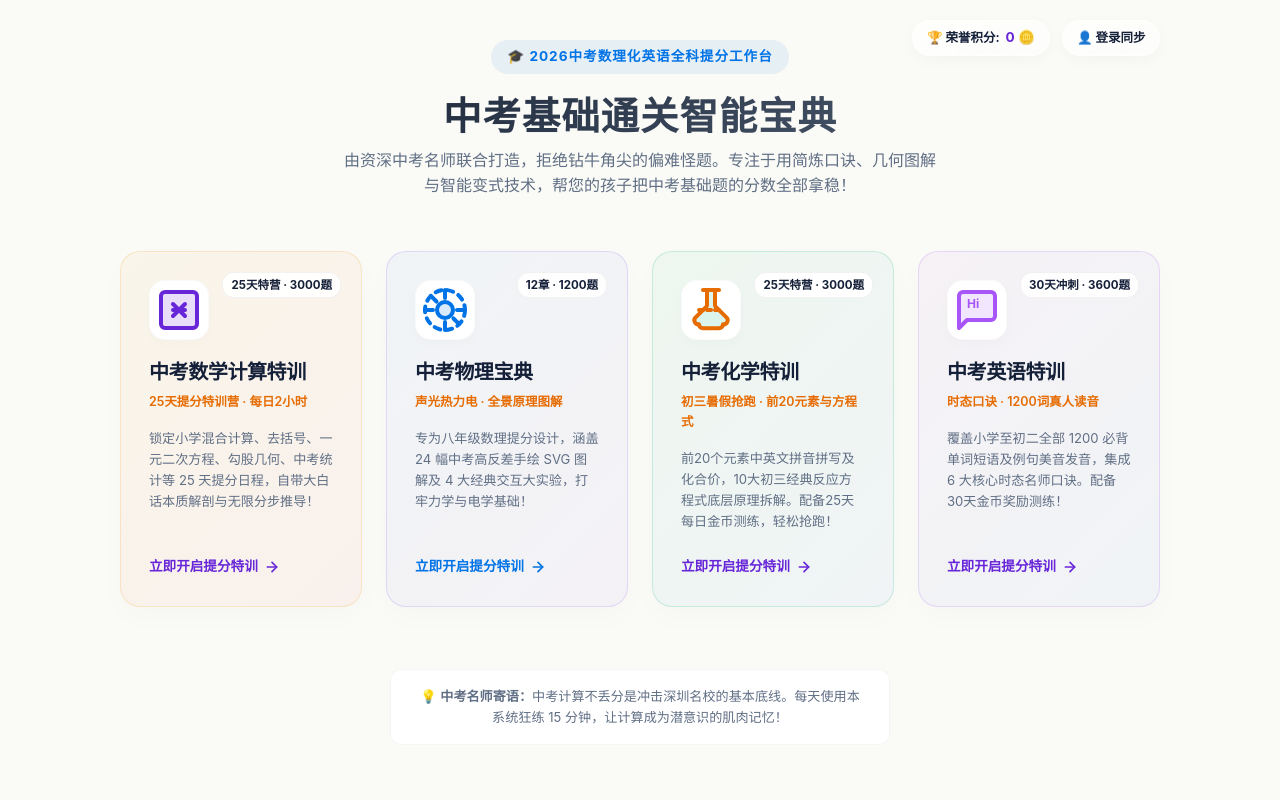
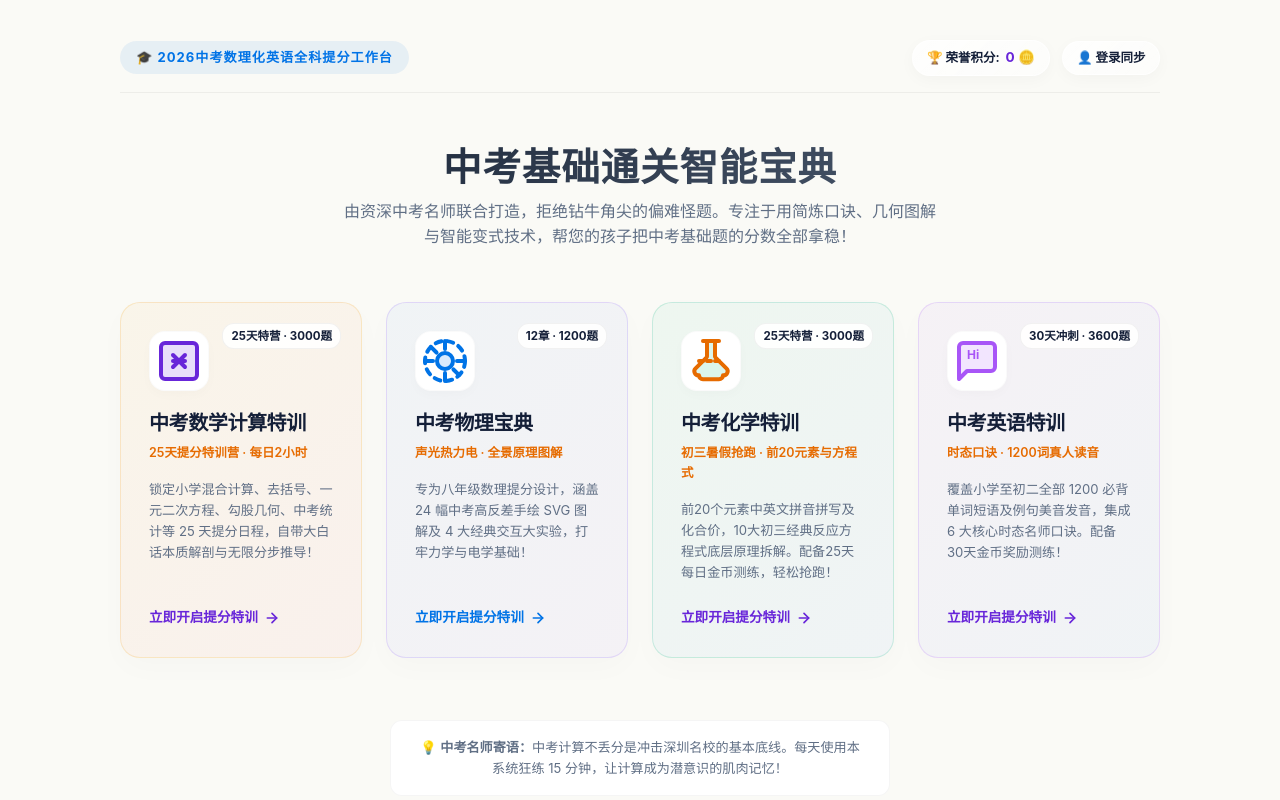
Before and after one commit to chichimon14/EXAM, a React (Vite) app: page / in a window 1280 px wide. Built offline with nearby package versions, Linux system fonts and the light colour scheme.

Commit message:
style: 优化大厅顶部控制区为响应式 Flex 顶栏，解决中窄屏幕下胶囊重叠问题

```diff
--- a/src/components/SubjectPortal.jsx
+++ b/src/components/SubjectPortal.jsx
@@ -184,14 +184,38 @@ export default function SubjectPortal({ onSelectSubject }) {
       position: 'relative'
     }}>
 
-      {/* 右上角悬浮积分与同步控制区 */}
+      {/* 顶部自适应控制栏：防止在 iPad / 移动端与标题和其它胶囊发生物理重叠 */}
       <div style={{
-        position: 'absolute',
-        top: '20px',
-        right: '20px',
+        width: '100%',
+        display: 'flex',
+        justifyContent: 'space-between',
+        alignItems: 'center',
+        flexWrap: 'wrap',
+        gap: '16px',
+        borderBottom: '1px solid rgba(0, 0, 0, 0.05)',
+        paddingBottom: '16px',
+        marginBottom: '8px'
+      }}>
+        {/* 左侧：工作台徽章 */}
+        <div style={{
+          fontSize: '0.82rem',
+          fontWeight: 'bold',
+          color: 'hsl(var(--color-mech))',
+          backgroundColor: 'hsla(var(--color-mech) / 0.08)',
+          padding: '6px 16px',
+          borderRadius: '30px',
+          letterSpacing: '1px',
+          whiteSpace: 'nowrap'
+        }}>
+          🎓 2026中考数理化英语全科提分工作台
+        </div>
+
+        {/* 右侧：动作控制胶囊群 */}
+        <div style={{
           display: 'flex',
           gap: '12px',
-        zIndex: 10
+          flexWrap: 'wrap',
+          alignItems: 'center'
         }}>
           {/* ⚙️ 家长监控后台 (仅管理员可见) */}
           {currentUser === 'admin' && (
@@ -275,22 +299,10 @@ export default function SubjectPortal({ onSelectSubject }) {
             {currentUser && <span style={{ fontSize: '0.74rem', color: '#a855f7' }}>☁️</span>}
           </div>
         </div>
+      </div>
 
-      {/* 迎新头部 */}
+      {/* 迎新主体标题区 */}
       <div style={{ textAlign: 'center', display: 'flex', flexDirection: 'column', gap: '8px' }}>
-        <div style={{
-          fontSize: '0.85rem',
-          fontWeight: 'bold',
-          color: 'hsl(var(--color-mech))',
-          backgroundColor: 'hsla(var(--color-mech) / 0.08)',
-          padding: '6px 16px',
-          borderRadius: '30px',
-          display: 'inline-block',
-          alignSelf: 'center',
-          letterSpacing: '1px'
-        }}>
-          🎓 2026中考数理化英语全科提分工作台
-        </div>
         <h1 style={{
           fontSize: '2.4rem',
           fontWeight: 'bold',
```
Lines whose indentation alone changed are shown as unchanged.
